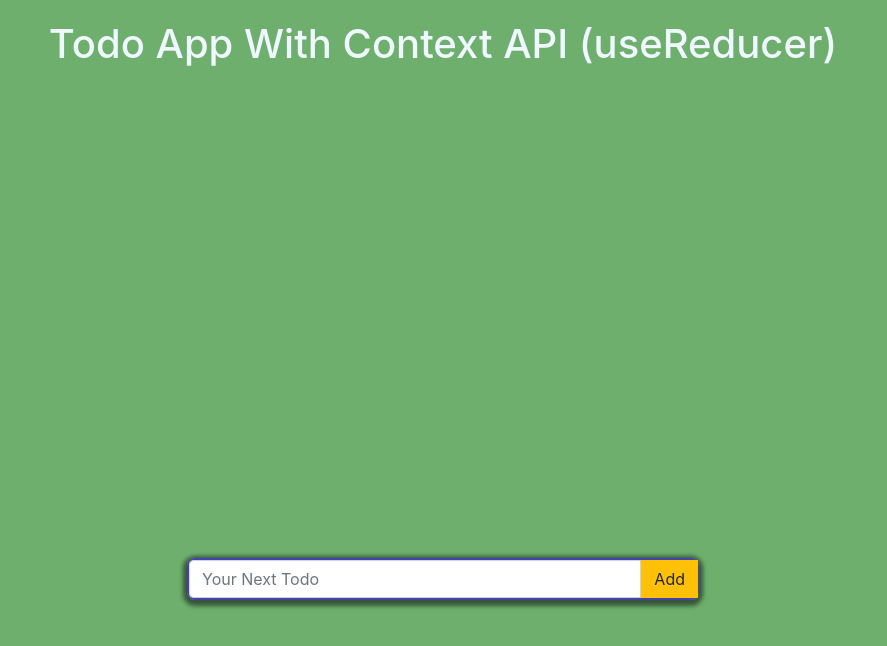
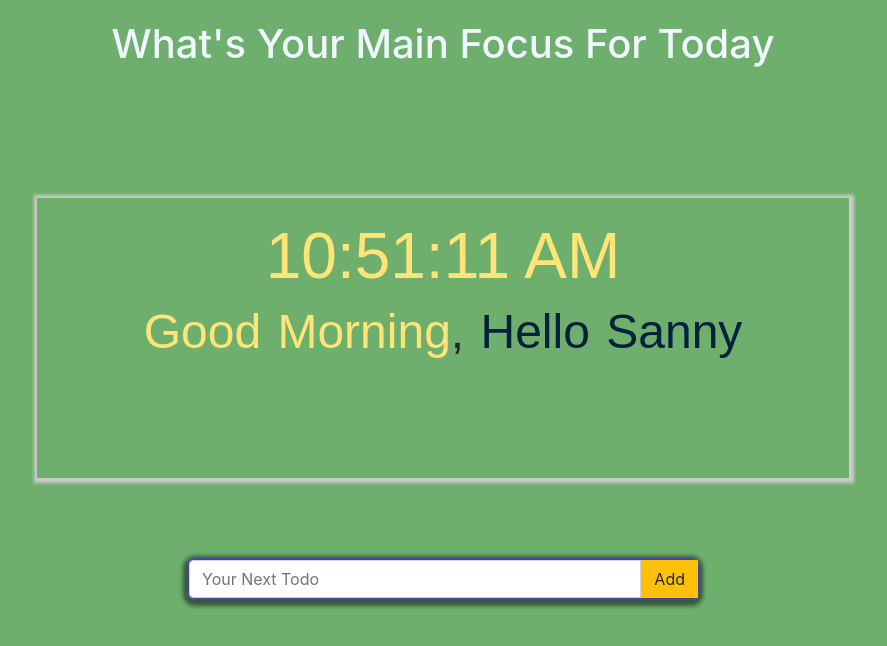
Before and after one commit to sanny085/Todo-v2, a React (Create React App) app: page / in a window 1280 px wide. Shown: the top 646 px of the page, without its empty margins (197-1084 px from the left). Built offline with nearby package versions, Linux system fonts and the light colour scheme.

Commit message:
Update Todo2.jsx

```diff
--- a/src/Todo2.jsx
+++ b/src/Todo2.jsx
@@ -6,27 +6,29 @@ import todoReducer from './context/reducer';
 
 import TodoForm from './components/TodoForm';
 import Todos from './components/Todos';
+import Watch from './components/Watch';
 
 const Todo2 = () => {
-    const [todos, dispatch] = useReducer(todoReducer, [], () =>{
+    const [todos, dispatch] = useReducer(todoReducer, [], () => {
         const localdata = localStorage.getItem('todos');
         return localdata ? JSON.parse(localdata) : [];
     });
-
     useEffect( () => {
         localStorage.setItem('todos', JSON.stringify(todos));
     },[todos])
+
     return (
      <>
       <TodoContext.Provider value={{ todos, dispatch }}>
          <Container fluid>
-             <h1>Todo App With Context API (useReducer)</h1>
+             <h1>What's Your Main Focus For Today</h1>
+             <Watch/>
+             <TodoForm/>
              <Todos/>
-             <TodoForm/>
-
          </Container>
        </TodoContext.Provider>
      </>
     )
 }
+
 export default Todo2;
```
